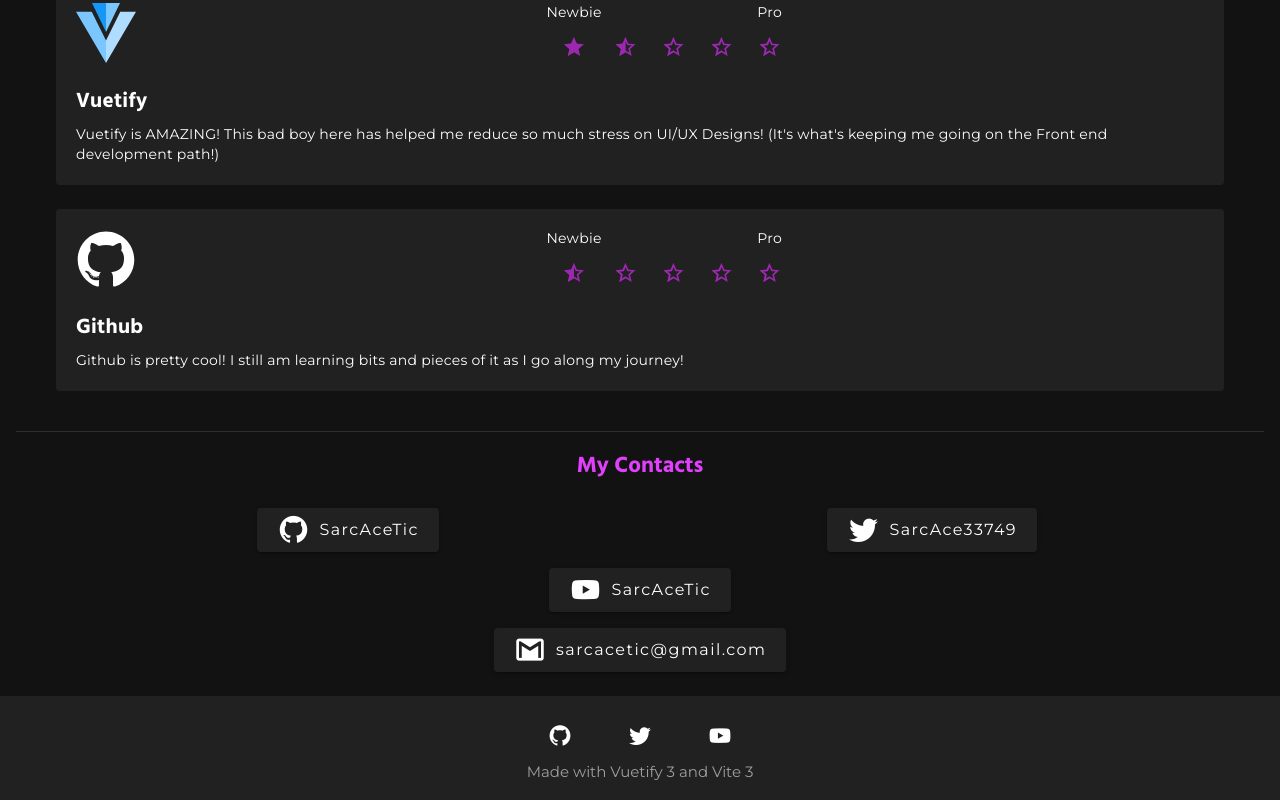
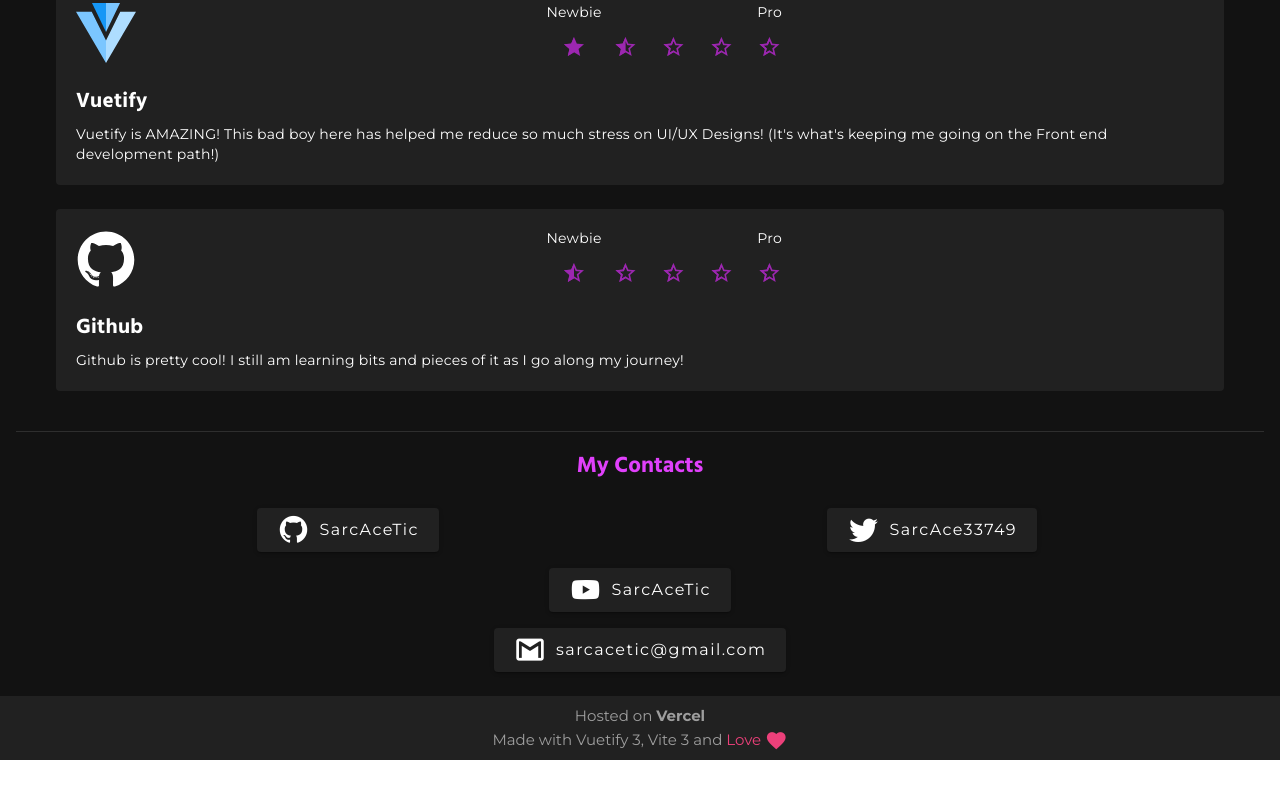
Before and after one commit to SarcAceTic/personal-portfolio, a Vue app: page / in a window 1280 px wide. Shown: the part 1949-2749 px from the top of the page. After the commit the page ends 2709 px from the top, so only its background shows below. Built offline with nearby package versions, Linux system fonts and the light colour scheme.

Commit message:
Optimized Footer

```diff
--- a/src/layout/FooterNav.vue
+++ b/src/layout/FooterNav.vue
@@ -1,14 +1,17 @@
-<script setup>
-const contacts = [
-  { name: 'mdi-github', href: 'https://github.com/SarcAceTic' },
-  { name: 'mdi-twitter', href: 'https://twitter.com/SarcAce33749' },
-  { name: 'mdi-youtube', href: 'https://www.youtube.com/channel/UC3f4hB4foeVvAR-Kk2k2vCQ' }
-]
-</script>
+<script setup></script>
 
 <template>
-  <v-footer class="pa-4 d-flex flex-column">
-    <div><v-btn class="mx-4" icon color="transparent" elevation="0" v-for="contact in contacts"><v-icon size="25">{{ contact.name }}</v-icon></v-btn></div>
-   <p class="text-grey">Made with Vuetify 3 and Vite 3</p>
+  <v-footer class="pa-2 d-flex flex-column">
+    <p class="text-grey">
+      Hosted on
+      <b>Vercel</b>
+    </p>
+    <p class="text-grey">
+      Made with Vuetify 3, Vite 3 and
+      <span class="text-pink-lighten-1">
+        Love
+        <v-icon>mdi-heart</v-icon>
+      </span>
+    </p>
   </v-footer>
 </template>
--- a/src/layout/Header.vue
+++ b/src/layout/Header.vue
@@ -1,13 +1,10 @@
 <template>
   <v-app-bar flat>
     <v-app-bar-title>
-      <v-icon icon="mdi-circle-slice-4" />
-
-      Base Preset
+      <v-icon icon="mdi-circle-slice-3" />
     </v-app-bar-title>
   </v-app-bar>
 </template>
 
 <script setup>
-  //
 </script>
```
